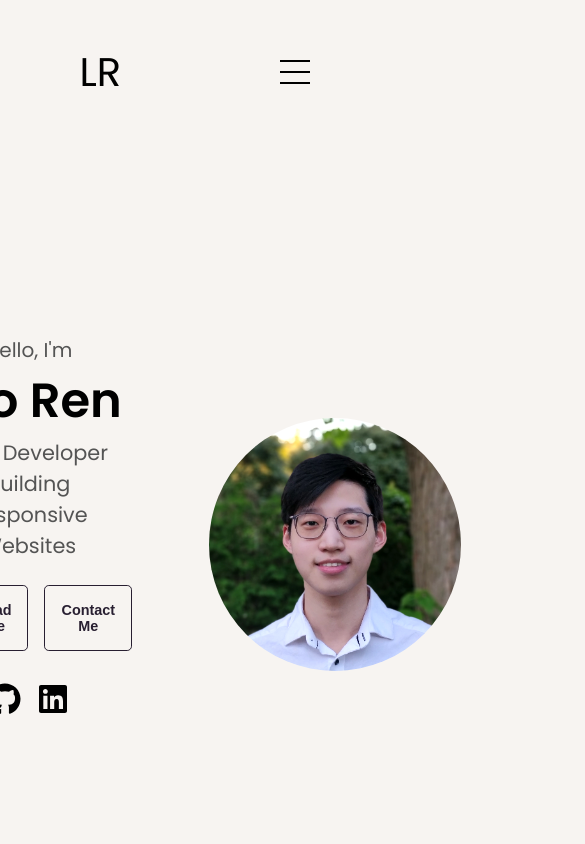
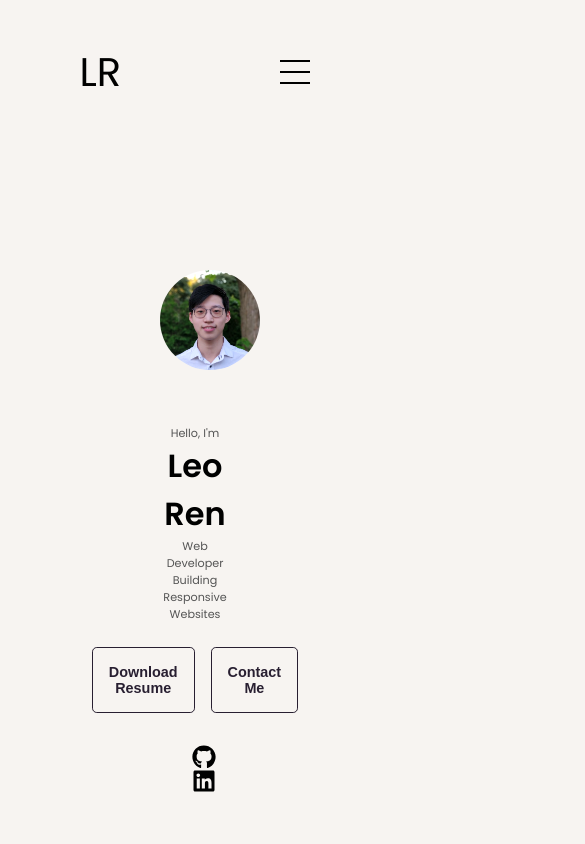
Before and after one commit to leoren17/leoren17.github.io, a React (Vite) app: page / in a window 390 px wide. Shown: the top 844 px of the page, 585 px wide, since content can reach past the window. Built offline with nearby package versions, Linux system fonts and the light colour scheme.

Commit message:
more responsive design

```diff
--- a/src/App.css
+++ b/src/App.css
@@ -142,3 +142,9 @@ section {
   display: flex;
   /* border: 2px solid pink; */
 }
+
+@media screen and (max-width: 600px) {
+  /* p {
+    font-size: 0.8rem;
+  } */
+}
--- a/src/components/About/about.css
+++ b/src/components/About/about.css
@@ -1,9 +1,10 @@
 #about {
   /* position: relative; */
   max-width: 60%;
-  min-width: 500px;
+  /* min-width: 500px; */
   margin: 2rem auto;
-  height: 80vh;
+  margin-inline: auto;
+  min-height: 80vh;
   /* border: 2px solid pink; */
 }
 
@@ -13,6 +14,7 @@
   align-items: center;
   margin-bottom: 2rem;
   margin-top: 2rem;
+  /* margin-inline: auto; */
 }
 .section-img {
   margin: auto 0;
@@ -28,6 +30,7 @@
 .education-container,
 .skills-container {
   padding: 1.5rem;
+  /* margin-inline: auto; */
   /* background: white; */
 }
 
--- a/src/components/Contact/contact.css
+++ b/src/components/Contact/contact.css
@@ -1,9 +1,10 @@
 #contact {
-  height: 70vh;
+  min-height: 70vh;
   margin: 2rem auto;
 }
 .contact-container {
   display: flex;
+  flex-wrap: wrap;
   justify-content: center;
   align-items: center;
   gap: 3rem;
--- a/src/components/Hero/Hero.jsx
+++ b/src/components/Hero/Hero.jsx
@@ -7,6 +7,11 @@ const Hero = () => {
   return (
     <div>
       <section id="hero">
+        {/* profile picture */}
+        <div className="pic-container hidden">
+          <img className="leo" src="/leo-ren.jpg" alt="Leo Ren Profile Picture" />
+        </div>
+
         {/* profile description  */}
         <div className="hero-text">
           <p className="text-p1">Hello, I'm</p>
@@ -35,7 +40,7 @@ const Hero = () => {
         </div>
 
         {/* profile picture */}
-        <div className="pic-container">
+        <div className="pic-container show">
           <img className="leo" src="/leo-ren.jpg" alt="Leo Ren Profile Picture" />
         </div>
       </section>
--- a/src/components/Hero/hero.css
+++ b/src/components/Hero/hero.css
@@ -2,30 +2,45 @@
 #hero {
   display: flex;
   justify-content: center;
+  align-items: center;
   gap: 5rem;
-  height: 80vh;
+  min-height: 80vh;
   /* border: 2px solid red; */
+  /* background: yellow; */
 }
 
 .pic-container {
   display: flex;
-  height: 400px;
-  width: 400px;
-  margin: auto 0;
+  /* height: 400px;
+  width: 400px; */
+  max-width: 400px;
+  min-height: 100px;
+  min-width: 100px;
+  /* background: red; */
+
+  margin-bottom: 3rem;
+  /* margin: auto 0; */
+  /* margin-inline: auto; */
   /* border: 1px solid red; */
   z-index: 0;
 }
 
 .leo {
+  max-width: 100%;
   border-radius: 50%;
   filter: brightness(1.15);
 }
 
 .hero-text {
   max-width: 500px;
+  /* min-width: 100px; */
+  /* min-height: 500px; */
   align-self: center;
   text-align: center;
+  margin-top: 1rem;
+  /* margin-inline: auto; */
   /* border: 2px solid red; */
+  /* background: green; */
 }
 
 .hero-text p {
@@ -38,13 +53,39 @@
   text-align: center;
 }
 
-@media screen and (max-width: 600px) {
+.hidden {
+  display: none;
+}
+
+@media screen and (max-width: 1200px) {
+  #hero {
+    display: block;
+  }
+  .hidden {
+    display: block;
+  }
+  .show {
+    display: none;
+  }
+
+  .pic-container,
   .hero-text {
-    max-width: 200px;
-    justify-content: center;
-  }
-  .pic-container {
-    justify-content: center;
-    height: 30vh;
+    margin-inline: auto;
   }
 }
+
+@media screen and (max-width: 600px) {
+  .hero-text p {
+    font-size: 0.7rem;
+  }
+  .name {
+    font-size: 2rem;
+  }
+  .github,
+  .email,
+  .linkedin {
+    display: block;
+    margin-inline: auto;
+    font-size: 1.5rem;
+  }
+}
--- a/src/components/Projects/Projects.jsx
+++ b/src/components/Projects/Projects.jsx
@@ -4,7 +4,7 @@ import "./projects.css";
 const Projects = () => {
   return (
     <section id="projects">
-      <h1 class="title">My Projects</h1>
+      <h1 className="title">My Projects</h1>
       <div className="project-grid">
         <div className="project-container">
           <img src="/movie-app.png" alt="" className="project-img" />
--- a/src/components/Projects/projects.css
+++ b/src/components/Projects/projects.css
@@ -11,7 +11,7 @@
   display: flex;
   flex-direction: column;
   justify-content: center;
-  align-items: center;
+  /* align-items: center; */
   gap: 0.8rem;
   margin-top: 2rem;
   /* border: 2px solid red; */
@@ -19,10 +19,13 @@
 
 .project-container {
   display: flex;
-  gap: 5rem;
+  /* flex-wrap: wrap; */
+  gap: 4rem;
   /* align-items: center; */
   justify-content: flex-start;
-  width: min(95%, 70rem);
+  width: min(95%, 60rem);
+  /* width: 90%; */
+  margin-inline: auto;
   /* border: 2px solid red; */
 }
 
@@ -34,8 +37,11 @@
 
 .description {
   display: flex;
+  flex-wrap: wrap;
   flex-direction: column;
   gap: 1rem;
+  width: 100%;
+  /* border: 2px solid green; */
 }
 
 .p-title {
@@ -51,6 +57,7 @@
 
 .buttons {
   display: flex;
+  flex-wrap: wrap;
   /* flex-direction: column; */
   align-items: flex-start;
   justify-content: flex-start;
```
